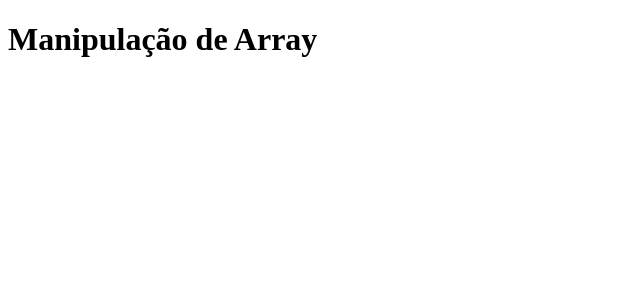
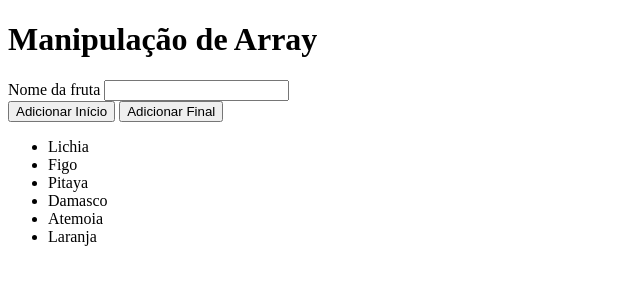
Before and after one commit to 1TDSPO-2024/aula-01-2sem, a plain HTML site: page index.html in a window 1280 px wide. Shown: the whole page, without its empty margins (0-640 px from the left). Drawn offline with Linux system fonts and the light colour scheme.

Commit message:
Adicionando funções para os botões

```diff
--- a/index.html
+++ b/index.html
@@ -11,6 +11,18 @@
 <body>
 
     <h1>Manipulação de Array</h1>
+    <div>
+        <form action="">
+            <div>
+                <label for="">Nome da fruta</label>
+                <input type="text" name="fruta" id="idFruta">
+            </div>
+            <div>
+                <button type="button" id="btnAddInicio">Adicionar Início</button>
+                <button type="button" id="btnAddFinal">Adicionar Final</button>
+            </div>
+        </form>
+    </div>
 
     <div>
         <ul id="lista"></ul>
--- a/js/script.js
+++ b/js/script.js
@@ -21,3 +21,34 @@ console.log("=================LOOP FOR EACH");
 //     console.log(indice, f);
 // });
 frutas.forEach((f, indice, array) => console.log(array[indice]));
+
+//RECUPERANDO A LISTA UL
+let lista = document.getElementById("lista");
+
+//BOTÃP DE ADICIONAR FRUTA AO INICIO DA LISTA.
+document.getElementById("btnAddInicio").addEventListener("click", () => {
+    let valorDigitadoNoCampo = document.getElementById("idFruta").value;
+    frutas.push(valorDigitadoNoCampo);
+    renderizaLista();
+});
+
+
+//BOTÃO DE ADICIONAR FRUTA AO FINAL DA LISTA.
+document.getElementById("btnAddFinal").addEventListener("click", () => {
+    let valorDigitadoNoCampo = document.getElementById("idFruta").value;
+    frutas.push(valorDigitadoNoCampo);
+    renderizaLista();
+});
+
+function renderizaLista() {
+    lista.innerHTML = "";
+    frutas.forEach(fruta => {
+        //CRIANDO ELEMENTOS LI PARA INSERIR NA LISTA
+        let elementoLi = document.createElement("li");
+        elementoLi.textContent = fruta;
+        lista.appendChild(elementoLi);
+    });
+
+}
+
+renderizaLista();
```
